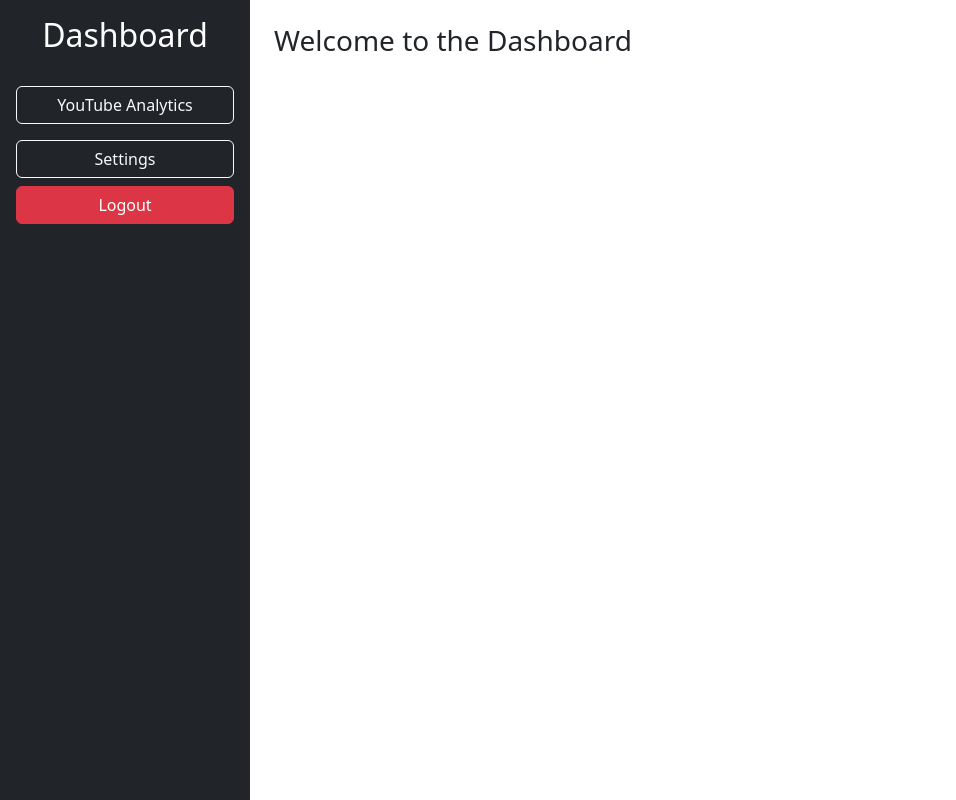
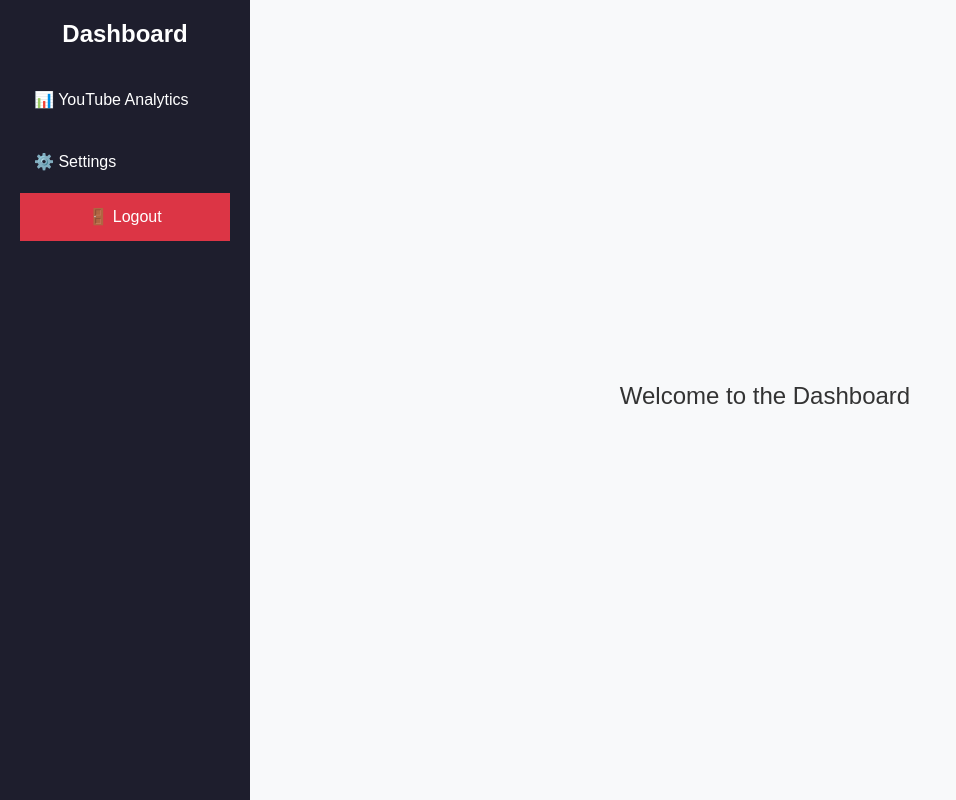
Before and after one commit to Pavithraa77/SOCIALEYES, a React (Vite) app in the folder youtubeanalytics/: page /dashboard in a window 1280 px wide. Shown: the whole page, without its empty margins (0-956 px from the left). Built offline with nearby package versions, Linux system fonts and the light colour scheme.

Commit message:
updated css for dashboard

```diff
--- a/youtubeanalytics/src/pages/DashBoard.jsx
+++ b/youtubeanalytics/src/pages/DashBoard.jsx
@@ -1,39 +1,44 @@
 import { useState } from "react";
 import { useNavigate } from "react-router-dom";
 import YouTubeAnalytics from "./YoutubeAnalytics";
+import "./Dashboard.css"; // Import the CSS file
 
 const Dashboard = () => {
   const [activeFeature, setActiveFeature] = useState("home");
   const navigate = useNavigate();
 
   return (
-    <div className="d-flex vh-100">
+    <div className="dashboard-container">
       {/* Sidebar */}
-      <div className="bg-dark text-white p-3 d-flex flex-column" style={{ width: "250px" }}>
-        <h2 className="text-center">Dashboard</h2>
-        <nav className="nav flex-column mt-3">
-          <button className={`btn ${activeFeature === "youtube" ? "btn-primary" : "btn-outline-light"} my-2`}
-            onClick={() => setActiveFeature("youtube")}>
-            YouTube Analytics
+      <div className="sidebar">
+        <h2 className="dashboard-title">Dashboard</h2>
+        <nav className="nav-menu">
+          <button
+            className={`nav-button ${activeFeature === "youtube" ? "active" : ""}`}
+            onClick={() => setActiveFeature("youtube")}
+          >
+            📊 YouTube Analytics
           </button>
-          <button className={`btn ${activeFeature === "settings" ? "btn-primary" : "btn-outline-light"} my-2`}
-            onClick={() => setActiveFeature("settings")}>
-            Settings
+          <button
+            className={`nav-button ${activeFeature === "settings" ? "active" : ""}`}
+            onClick={() => setActiveFeature("settings")}
+          >
+            ⚙️ Settings
           </button>
-          <button className="btn btn-danger mt-auto" onClick={() => navigate("/")}>
-            Logout
+          <button className="logout-button" onClick={() => navigate("/")}>
+            🚪 Logout
           </button>
         </nav>
       </div>
 
       {/* Content Area */}
-      <div className="flex-grow-1 p-4">
+      <div className="content">
         {activeFeature === "youtube" && <YouTubeAnalytics />}
-        {activeFeature === "settings" && <h3>Settings Page (Coming Soon)</h3>}
-        {activeFeature === "home" && <h3>Welcome to the Dashboard</h3>}
+        {activeFeature === "settings" && <h3 className="content-heading">Settings Page (Coming Soon)</h3>}
+        {activeFeature === "home" && <h3 className="content-heading">Welcome to the Dashboard</h3>}
       </div>
     </div>
   );
 };
-//hi kosusik
+
 export default Dashboard;
--- /dev/null
+++ b/youtubeanalytics/src/pages/Dashboard.css
@@ -0,0 +1,89 @@
+/* Dashboard Container */
+.dashboard-container {
+    display: flex;
+    height: 100vh;
+    font-family: "Arial", sans-serif;
+  }
+
+  /* Sidebar */
+  .sidebar {
+    width: 250px;
+    background-color: #1e1e2d;
+    color: white;
+    padding: 20px;
+    display: flex;
+    flex-direction: column;
+    align-items: center;
+  }
+
+  /* Dashboard Title */
+  .dashboard-title {
+    font-size: 24px;
+    font-weight: bold;
+    margin-bottom: 20px;
+  }
+
+  /* Navigation Menu */
+  .nav-menu {
+    display: flex;
+    flex-direction: column;
+    width: 100%;
+  }
+
+  /* Navigation Buttons */
+  .nav-button {
+    width: 100%;
+    background: transparent;
+    border: 2px solid transparent;
+    color: white;
+    font-size: 16px;
+    padding: 12px;
+    margin: 5px 0;
+    text-align: left;
+    cursor: pointer;
+    transition: all 0.3s ease-in-out;
+  }
+
+  .nav-button:hover {
+    background-color: #292943;
+    border-left: 4px solid #007bff;
+  }
+
+  /* Active Button */
+  .nav-button.active {
+    background-color: #007bff;
+    color: white;
+    font-weight: bold;
+  }
+
+  /* Logout Button */
+  .logout-button {
+    width: 100%;
+    margin-top: auto;
+    background-color: #dc3545;
+    color: white;
+    padding: 12px;
+    font-size: 16px;
+    border: none;
+    cursor: pointer;
+    transition: 0.3s;
+  }
+
+  .logout-button:hover {
+    background-color: #a82834;
+  }
+
+  /* Content Area */
+  .content {
+    flex-grow: 1;
+    padding: 40px;
+    background-color: #f8f9fa;
+    display: flex;
+    align-items: center;
+    justify-content: center;
+  }
+
+  .content-heading {
+    font-size: 24px;
+    color: #333;
+  }
```
